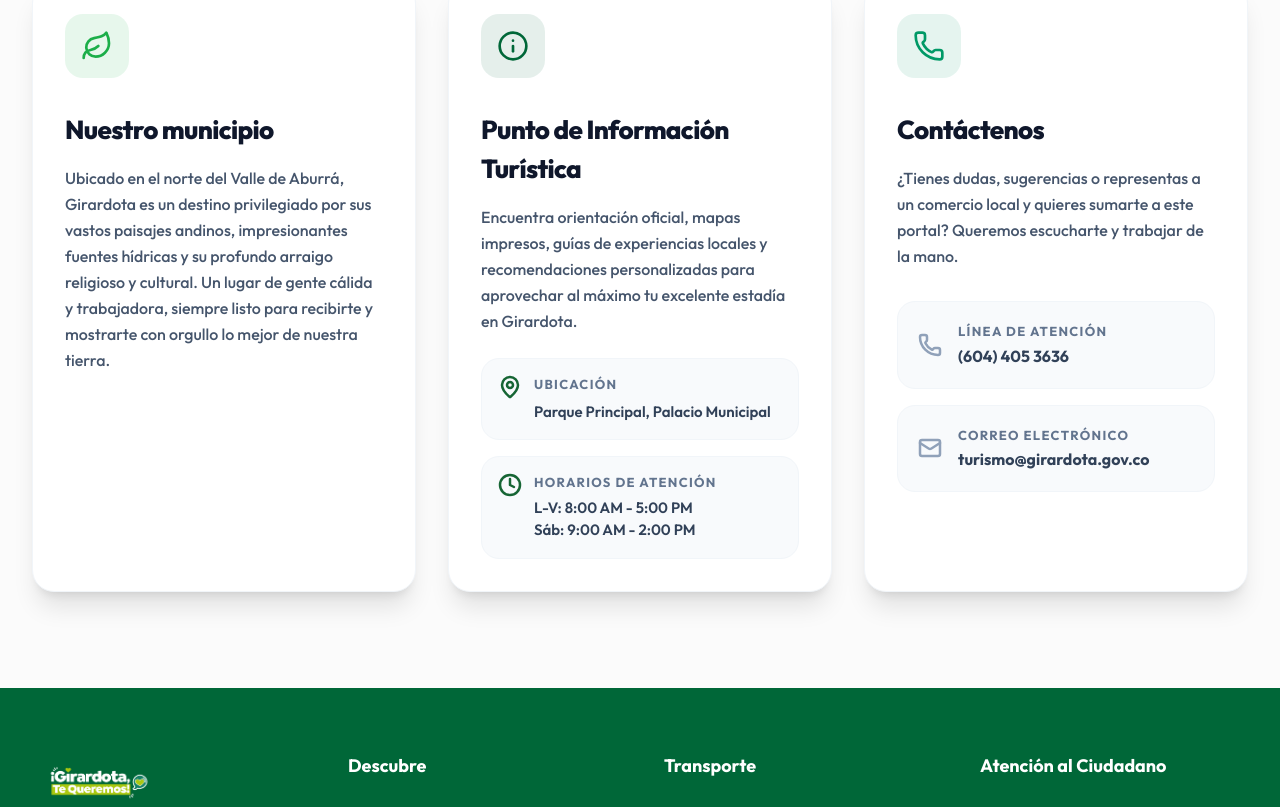
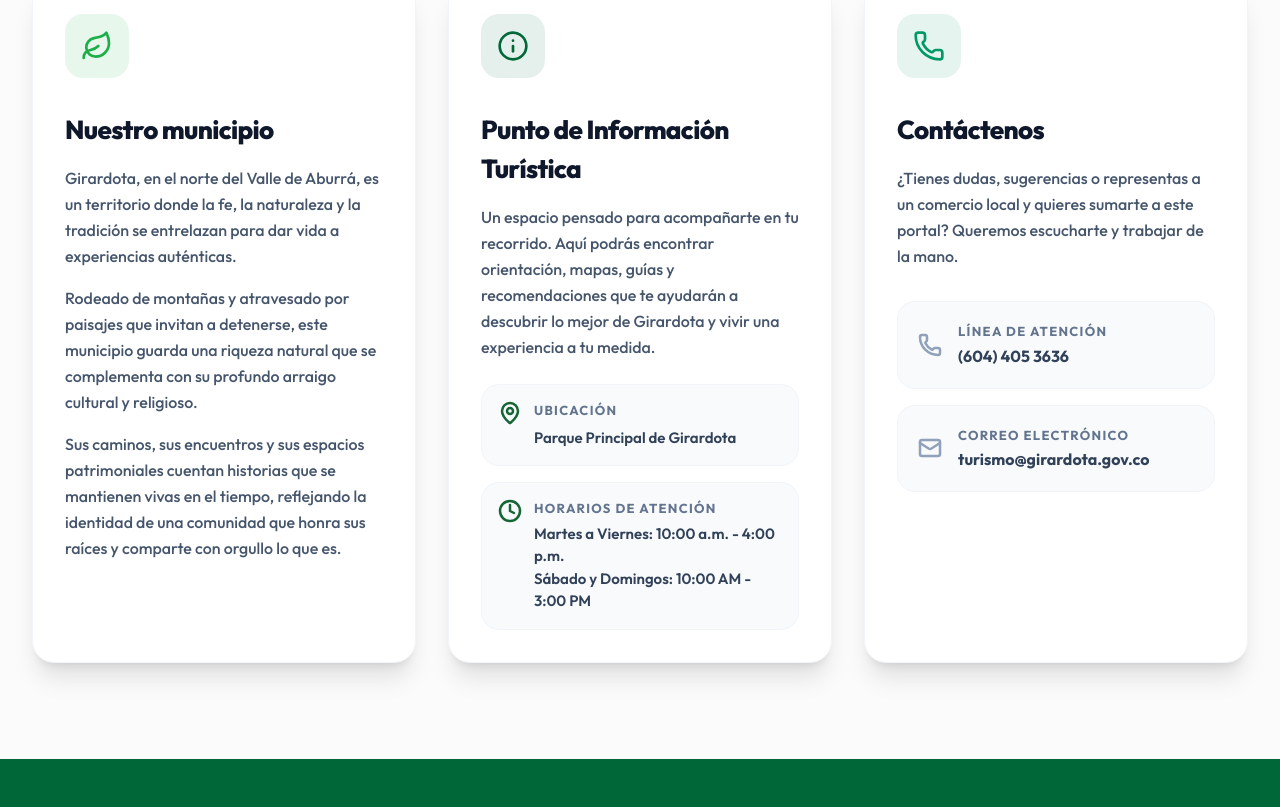
Before and after one commit to girardotaturismo/travel, a Next.js app: page /nosotros in a window 1280 px wide. Shown: the part 730-1537 px from the top of the page. Built offline with nearby package versions, Linux system fonts and the light colour scheme.

Commit message:
style: actualizar secciones de nuestro municipio y punto de informacion en la pagina de nosotros

```diff
--- a/src/app/nosotros/page.tsx
+++ b/src/app/nosotros/page.tsx
@@ -54,9 +54,17 @@ export default function Nosotros() {
                 <Leaf className="w-8 h-8 text-[#1cae49]" />
               </div>
               <h3 className="text-[26px] font-extrabold text-slate-900 mb-4 tracking-tight">Nuestro municipio</h3>
-              <p className="text-slate-600 leading-relaxed font-medium text-[16px]">
-                Ubicado en el norte del Valle de Aburrá, Girardota es un destino privilegiado por sus vastos paisajes andinos, impresionantes fuentes hídricas y su profundo arraigo religioso y cultural. Un lugar de gente cálida y trabajadora, siempre listo para recibirte y mostrarte con orgullo lo mejor de nuestra tierra.
-              </p>
+              <div className="text-slate-600 leading-relaxed font-medium text-[16px] space-y-4">
+                <p>
+                  Girardota, en el norte del Valle de Aburrá, es un territorio donde la fe, la naturaleza y la tradición se entrelazan para dar vida a experiencias auténticas.
+                </p>
+                <p>
+                  Rodeado de montañas y atravesado por paisajes que invitan a detenerse, este municipio guarda una riqueza natural que se complementa con su profundo arraigo cultural y religioso.
+                </p>
+                <p>
+                  Sus caminos, sus encuentros y sus espacios patrimoniales cuentan historias que se mantienen vivas en el tiempo, reflejando la identidad de una comunidad que honra sus raíces y comparte con orgullo lo que es.
+                </p>
+              </div>
             </div>
 
             {/* Punto de Información */}
@@ -66,22 +74,22 @@ export default function Nosotros() {
               </div>
               <h3 className="text-[26px] font-extrabold text-slate-900 mb-4 tracking-tight">Punto de Información Turística</h3>
               <p className="text-slate-600 leading-relaxed font-medium mb-6 text-[16px]">
-                Encuentra orientación oficial, mapas impresos, guías de experiencias locales y recomendaciones personalizadas para aprovechar al máximo tu excelente estadía en Girardota.
+                Un espacio pensado para acompañarte en tu recorrido. Aquí podrás encontrar orientación, mapas, guías y recomendaciones que te ayudarán a descubrir lo mejor de Girardota y vivir una experiencia a tu medida.
               </p>
               <ul className="space-y-4">
                 <li className="flex items-start gap-3 text-slate-700 bg-slate-50 p-4 rounded-2xl border border-slate-100">
                   <MapPin className="w-6 h-6 text-[#166534] shrink-0" strokeWidth={2.5} />
                   <div>
                     <p className="text-[13px] font-bold text-slate-500 uppercase tracking-widest mb-1">Ubicación</p>
-                    <span className="font-semibold text-[15px]">Parque Principal, Palacio Municipal</span>
+                    <span className="font-semibold text-[15px]">Parque Principal de Girardota</span>
                   </div>
                 </li>
                 <li className="flex items-start gap-3 text-slate-700 bg-slate-50 p-4 rounded-2xl border border-slate-100">
                   <Clock className="w-6 h-6 text-[#166534] shrink-0" strokeWidth={2.5} />
                   <div>
                      <p className="text-[13px] font-bold text-slate-500 uppercase tracking-widest mb-1">Horarios de Atención</p>
-                     <span className="font-semibold text-[15px] block">L-V: 8:00 AM - 5:00 PM</span>
-                     <span className="font-semibold text-[15px] block">Sáb: 9:00 AM - 2:00 PM</span>
+                     <span className="font-semibold text-[15px] block">Martes a Viernes: 10:00 a.m. - 4:00 p.m.</span>
+                     <span className="font-semibold text-[15px] block">Sábado y Domingos: 10:00 AM - 3:00 PM</span>
                   </div>
                 </li>
               </ul>
```
